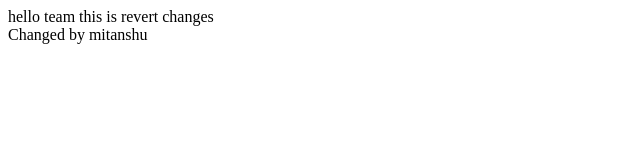
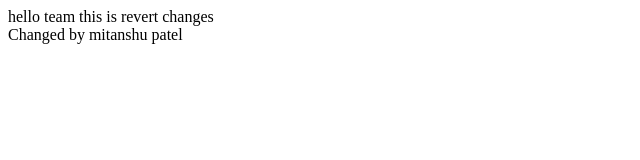
Before and after one commit to imyagnesh/git-tutorial, a plain HTML site: page index.html in a window 1280 px wide. Shown: the full height of the page, 0-640 px from the left. Drawn offline with Linux system fonts and the light colour scheme.

Commit message:
change index.html

```diff
--- a/index.html
+++ b/index.html
@@ -8,6 +8,6 @@
 </head>
 <body>
     <div>hello team this is revert changes</div>
-    <div>Changed by mitanshu</div>
+    <div>Changed by mitanshu patel</div>
 </body>
 </html>
```
